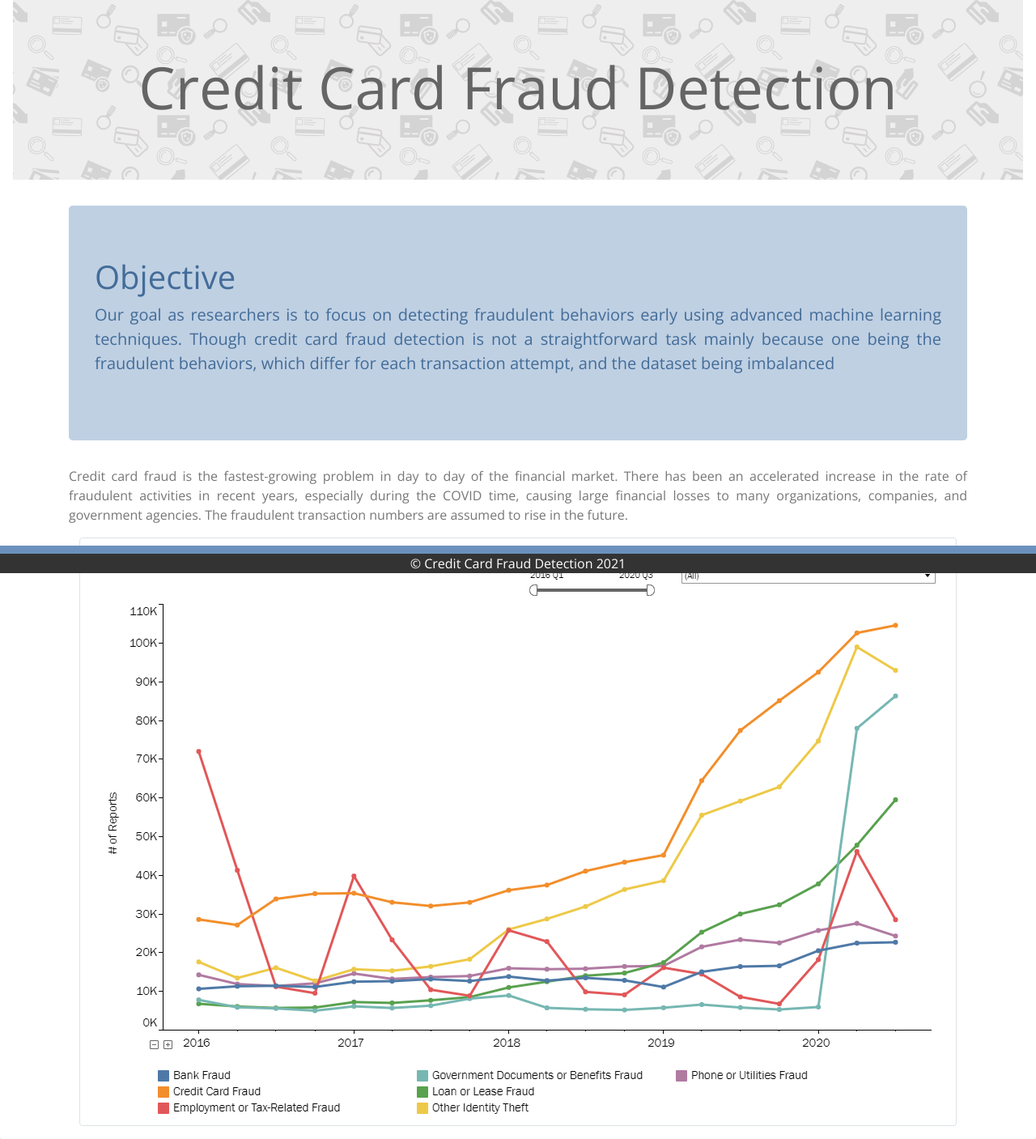
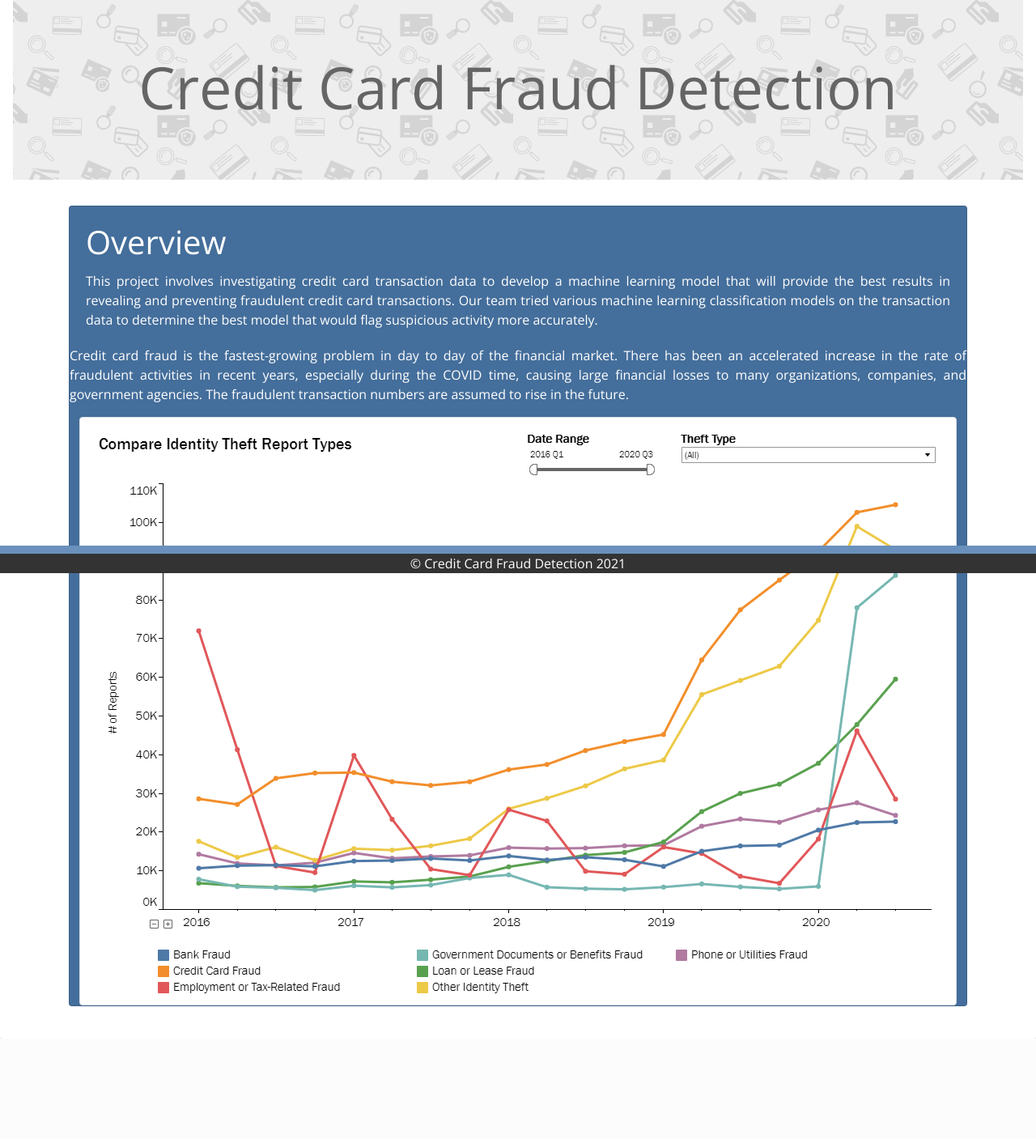
Before and after one commit to cdalsania/Credit_Card_Fraud_Detection, a Flask app: page / in a window 1280 px wide. Shown: the part 92-1499 px from the top of the page at 81% size. After the commit the page ends 1375 px from the top, so only its background shows below. Run offline with Flask 2, Linux system fonts and the light colour scheme; some libraries are stand-ins or nearby versions.

Commit message:
Updated the Overview section

```diff
--- a/templates/index.html
+++ b/templates/index.html
@@ -24,18 +24,14 @@
         <div class="container">
             <div class="row">
                 <div class="col-12">
-                    <div class="jumbotron jumbo">
-                        <h1>Objective</h1>
-                        <p class="lead text-justify "> Our goal as researchers is to focus on detecting
-                            fraudulent behaviors early using advanced machine learning techniques. Though credit card
-                            fraud detection is not a straightforward task mainly because one being the fraudulent
-                            behaviors, which differ for each transaction attempt, and the dataset being imbalanced</p>
+                    <div class="card text-white bg-primary mb-4">
+                        <div class="card-body">
+                            <h1 class="card-title">Overview</h1>
+                            <p class="card-text text-justify">This project involves investigating credit card transaction data to develop a machine learning model that will provide the best results in revealing and preventing fraudulent credit card transactions. Our team tried various
+                                machine learning classification models on the transaction data to determine the best model that would flag suspicious activity more accurately.</p>
                         </div>
-                    <p class="text-justify ">Credit card fraud is the fastest-growing problem in day to day of
-                        the financial market. There has been an accelerated increase in the rate of fraudulent
-                        activities in recent years, especially during the COVID time, causing large financial losses
-                        to many organizations, companies, and government agencies. The fraudulent transaction
-                        numbers are assumed to rise in the future.</p>
+                        <p class="text-justify ">Credit card fraud is the fastest-growing problem in day to day of the financial market. There has been an accelerated increase in the rate of fraudulent activities in recent years, especially during the COVID time, causing large
+                            financial losses to many organizations, companies, and government agencies. The fraudulent transaction numbers are assumed to rise in the future.</p>
                         <div class="text-center">
                             <img src="../static/images/Identity_Theft_Report_Types_Plot.png " class="img-thumbnail " />
                         </div>
@@ -47,18 +43,10 @@
         </div>
 
         <!-- Scripts for JQuery, Bootstrap and D3.js -->
-    <script src="https://code.jquery.com/jquery-3.5.1.slim.min.js"
-        integrity="sha384-DfXdz2htPH0lsSSs5nCTpuj/zy4C+OGpamoFVy38MVBnE+IbbVYUew+OrCXaRkfj"
-        crossorigin="anonymous"></script>
-    <script src="https://cdn.jsdelivr.net/npm/bootstrap@4.5.3/dist/js/bootstrap.bundle.min.js"
-        integrity="sha384-ho+j7jyWK8fNQe+A12Hb8AhRq26LrZ/JpcUGGOn+Y7RsweNrtN/tE3MoK7ZeZDyx"
-        crossorigin="anonymous"></script>
-    <script src="https://cdn.jsdelivr.net/npm/popper.js@1.16.1/dist/umd/popper.min.js"
-        integrity="sha384-9/reFTGAW83EW2RDu2S0VKaIzap3H66lZH81PoYlFhbGU+6BZp6G7niu735Sk7lN"
-        crossorigin="anonymous"></script>
-    <script src="https://cdn.jsdelivr.net/npm/bootstrap@4.5.3/dist/js/bootstrap.min.js"
-        integrity="sha384-w1Q4orYjBQndcko6MimVbzY0tgp4pWB4lZ7lr30WKz0vr/aWKhXdBNmNb5D92v7s"
-        crossorigin="anonymous"></script>
+        <script src="https://code.jquery.com/jquery-3.5.1.slim.min.js" integrity="sha384-DfXdz2htPH0lsSSs5nCTpuj/zy4C+OGpamoFVy38MVBnE+IbbVYUew+OrCXaRkfj" crossorigin="anonymous"></script>
+        <script src="https://cdn.jsdelivr.net/npm/bootstrap@4.5.3/dist/js/bootstrap.bundle.min.js" integrity="sha384-ho+j7jyWK8fNQe+A12Hb8AhRq26LrZ/JpcUGGOn+Y7RsweNrtN/tE3MoK7ZeZDyx" crossorigin="anonymous"></script>
+        <script src="https://cdn.jsdelivr.net/npm/popper.js@1.16.1/dist/umd/popper.min.js" integrity="sha384-9/reFTGAW83EW2RDu2S0VKaIzap3H66lZH81PoYlFhbGU+6BZp6G7niu735Sk7lN" crossorigin="anonymous"></script>
+        <script src="https://cdn.jsdelivr.net/npm/bootstrap@4.5.3/dist/js/bootstrap.min.js" integrity="sha384-w1Q4orYjBQndcko6MimVbzY0tgp4pWB4lZ7lr30WKz0vr/aWKhXdBNmNb5D92v7s" crossorigin="anonymous"></script>
         <script src="https://d3js.org/d3.v6.min.js"></script>
         <script src="https://cdnjs.cloudflare.com/ajax/libs/d3/5.5.0/d3.js"></script>
         <script src="https://code.jquery.com/jquery-1.10.2.js"></script>
```
Lines whose indentation alone changed are shown as unchanged.
